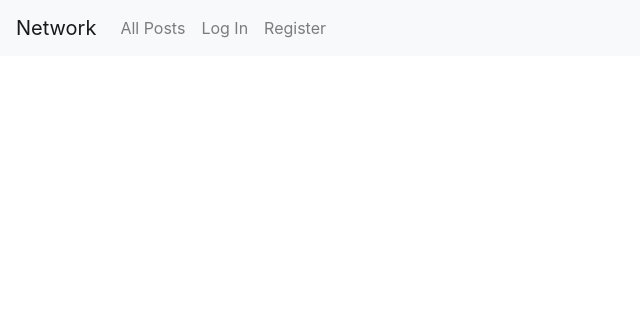
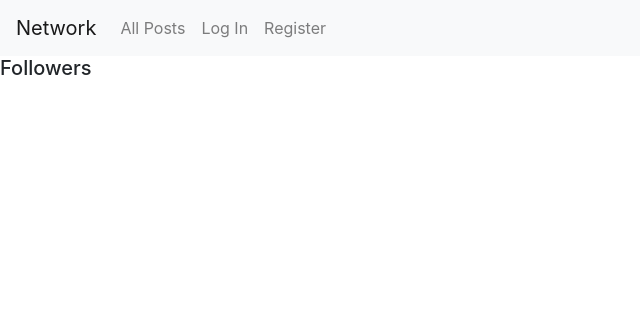
Before and after one commit to grzelkowska/sns_django, a Django app: page /user_follwers/2 in a window 1280 px wide. Shown: the top 316 px of the page, without its empty margins (0-640 px from the left). Run offline with Django 3.2, Linux system fonts and the light colour scheme; data comes from the database, SQL or seed files in the repository; both versions use the stored data as it was after the commit; some libraries are stand-ins or nearby versions.

Commit message:
follow/unfollow bug fix

```diff
--- a/network/templates/network/user_follow.html
+++ b/network/templates/network/user_follow.html
@@ -2,7 +2,7 @@
 {% load static %}
 
 {% block body %}
-
+    <h5>{{header}}</h5>
     <ul>
         {% for person in people %}
         <li>
--- a/network/views.py
+++ b/network/views.py
@@ -63,7 +63,7 @@ def profile(request, user_id):
 
     followers = Follow.objects.filter(following=user_id).count()
     user_follow = False
-    if Follow.objects.filter(user=request.user):
+    if Follow.objects.filter(user=request.user, following_id=user_id):
         user_follow = True
 
     following = Follow.objects.filter(user=user_id).count()
@@ -175,6 +175,7 @@ def user_followers(request, user_id):
         followers += User.objects.filter(pk=id)
 
     return render(request, 'network/user_follow.html', {
+        'header': "Followers",
         "people": followers,
     })
 
@@ -186,6 +187,7 @@ def user_following(request, user_id):
         following += User.objects.filter(pk=id)
 
     return render(request, 'network/user_follow.html', {
+        'header': "Following",
         'people': following
     })
 
```
Also changed, not shown: db.sqlite3.
